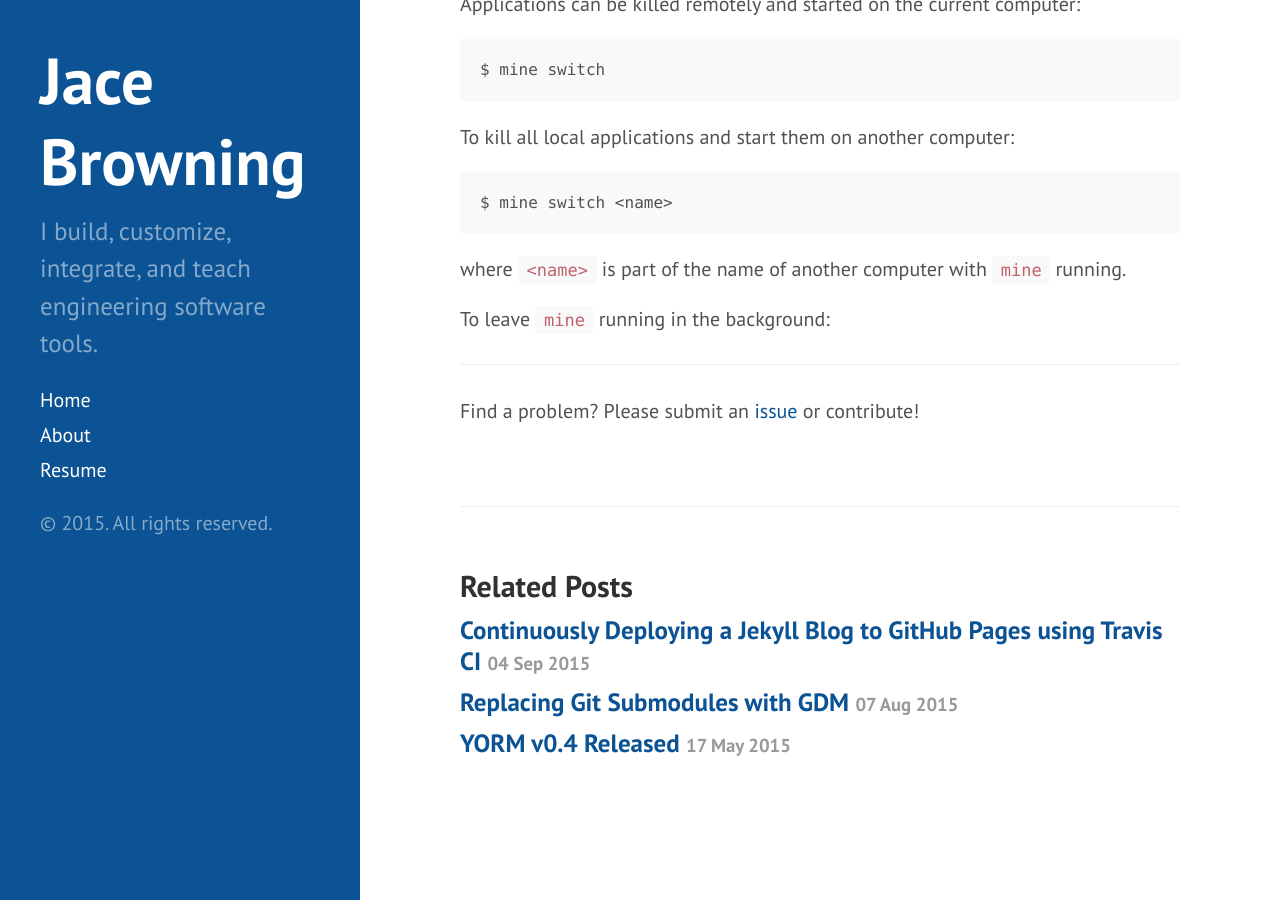
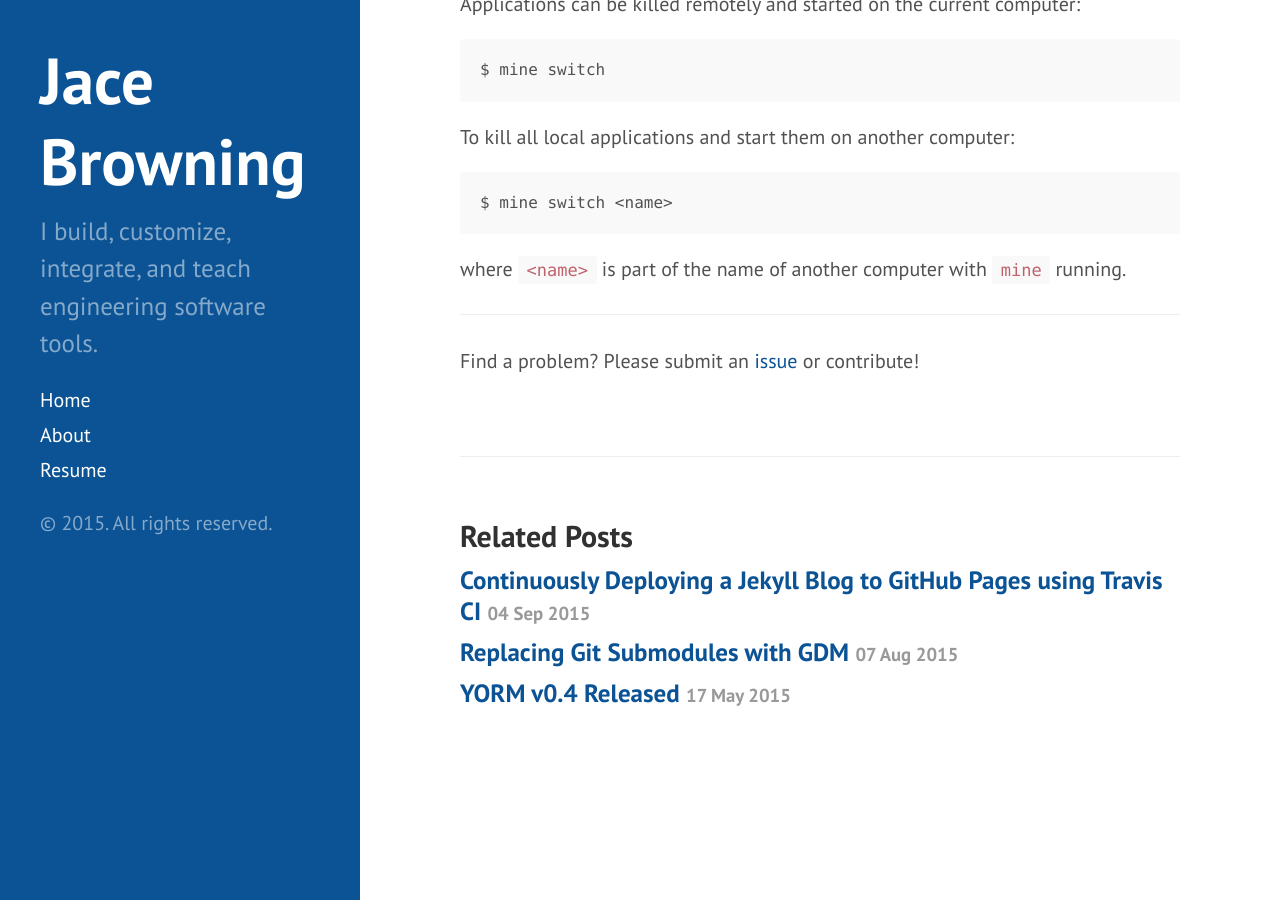
Before and after one commit to jacebrowning/jacebrowning.info, a Jekyll site: the page built from _posts/2015-03-24-syncing-itunes-using-dropbox-with-mine.md, in a window 1280 px wide and 900 px high, scrolled down 1228 px. Built offline with Jekyll 4.4.1, drawn with Linux system fonts in a browser that asks for light colours; Markdown is read by kramdown in place of the engine named in the settings.

Commit message:
Remove stray line

```diff
--- a/_posts/2015-03-24-syncing-itunes-using-dropbox-with-mine.md
+++ b/_posts/2015-03-24-syncing-itunes-using-dropbox-with-mine.md
@@ -54,8 +54,6 @@ $ mine switch <name>
 
 where `<name>` is part of the name of another computer with `mine` running.
 
-To leave `mine` running in the background:
-
 -----
 
 Find a problem? Please submit an [issue](https://github.com/jacebrowning/mine/issues) or contribute!
```
